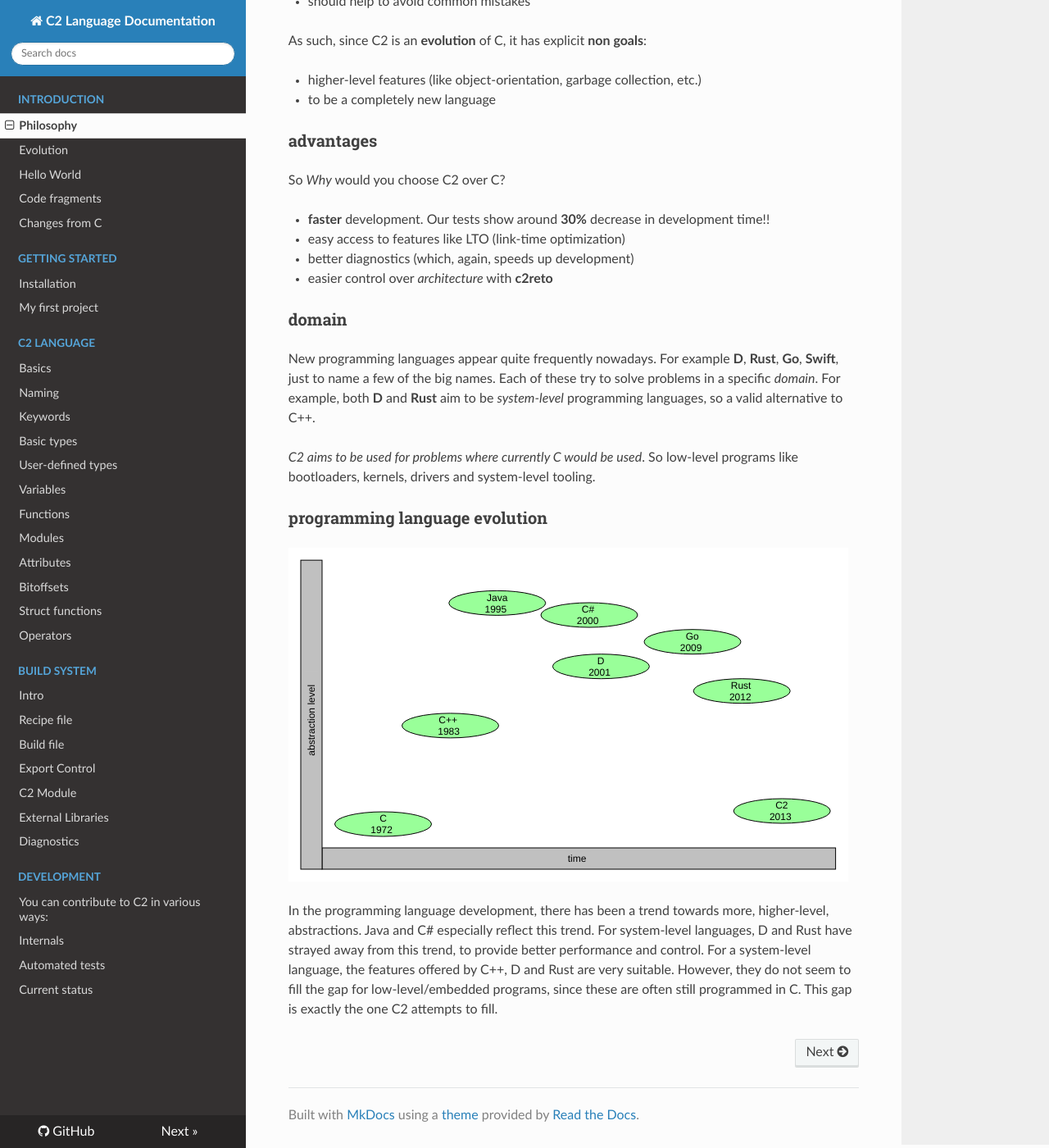
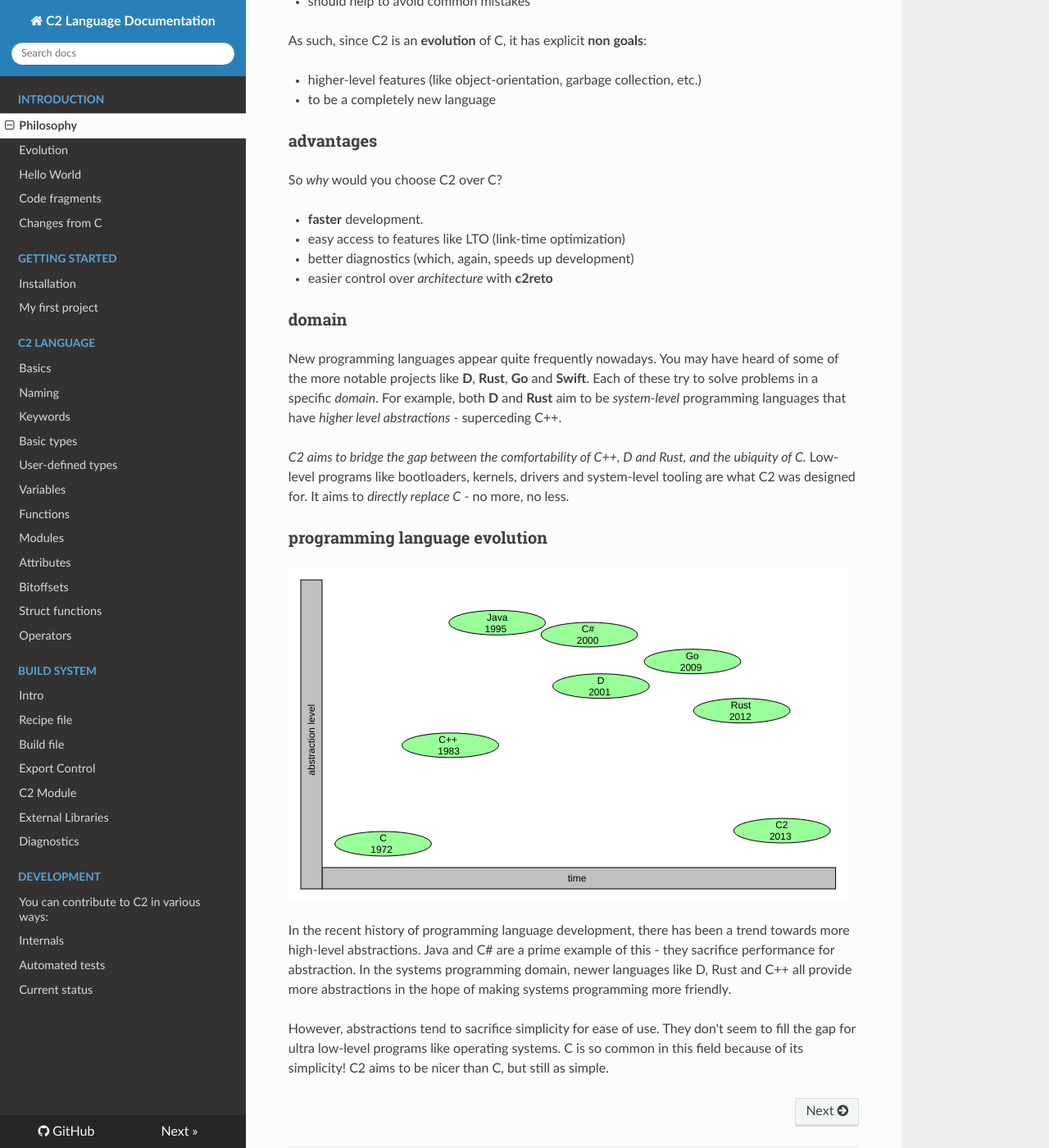
Before and after one commit to c2lang/documentation, an MkDocs documentation site: the page built from documentation/docs/index.md, in a window 1280 px wide and 1400 px high, scrolled down 545 px. Shown: the whole window at 82% size. Built offline with MkDocs 1.6.1, drawn with Linux system fonts in a browser that asks for light colours; nearby versions of some CDN libraries; old or Windows-style settings are respelled for this version of MkDocs; some of the changed text lies outside the part shown.

Commit message:
Update index.md

```diff
--- a/documentation/docs/index.md
+++ b/documentation/docs/index.md
@@ -1,7 +1,7 @@
 
 ### philosophy
 *"The C programming language has been around for a long time and is still used
-a lot nowadays. The core of the language is very solid, but other aspects
+a lot nowadays. Its foundations are very solid, but other aspects
 are showing their age. C2 attempts to modernize these parts, while keeping
 the feel of C. It should be seen as an __evolution__ of C."*
 
@@ -25,32 +25,35 @@ As such, since C2 is an __evolution__ of C, it has explicit __non goals__:
 * to be a completely new language
 
 ### advantages
-So *Why* would you choose C2 over C?
+So *why* would you choose C2 over C?
 
-* __faster__ development. Our tests show around __30%__ decrease in development time!!
+* __faster__ development.
 * easy access to features like LTO (link-time optimization)
 * better diagnostics (which, again, speeds up development)
 * easier control over *architecture* with __c2reto__
 
 
 ### domain
-New programming languages appear quite frequently nowadays. For example
-__D__, __Rust__, __Go__, __Swift__, just to name a few of the big names.
-Each of these try to solve problems in a specific *domain*. For example,
-both __D__ and __Rust__ aim to be *system-level* programming languages,
-so a valid alternative to C++.
+New programming languages appear quite frequently nowadays. You may have
+heard of some of the more notable projects like __D__, __Rust__, __Go__
+and __Swift__. Each of these try to solve problems in a specific *domain*.
+For example, both __D__ and __Rust__ aim to be *system-level* programming
+languages that have *higher level abstractions* - superceding C++.
 
-*C2 aims to be used for problems where currently C would be used*. So low-level
-programs like bootloaders, kernels, drivers and system-level tooling.
+*C2 aims to bridge the gap between the comfortability of C++, D and Rust,
+and the ubiquity of C.* Low-level programs like bootloaders, kernels,
+drivers and system-level tooling are what C2 was designed for. It aims
+to *directly replace C* - no more, no less.
 
 ### programming language evolution
 
 ![languages](introduction/languages.svg)
 
-In the programming language development, there has been a trend towards more, higher-level,
-abstractions. Java and C# especially reflect this trend. For system-level
-languages, D and Rust have strayed away from this trend, to provide better performance and
-control. For a system-level language, the features offered by C++, D and Rust are
-very suitable. However, they do not seem to fill the gap for low-level/embedded
-programs, since these are often still programmed in C. This gap is exactly the one
-C2 attempts to fill.
+In the recent history of programming language development, there has been a trend towards more
+high-level abstractions. Java and C# are a prime example of this - they sacrifice performance
+for abstraction. In the systems programming domain, newer languages like D, Rust and C++ all
+provide more abstractions in the hope of making systems programming more friendly.
+
+However, abstractions tend to sacrifice simplicity for ease of use. They don't seem to fill the gap
+for ultra low-level programs like operating systems. C is so common in this field because of its
+simplicity! C2 aims to be nicer than C, but still as simple.
```
